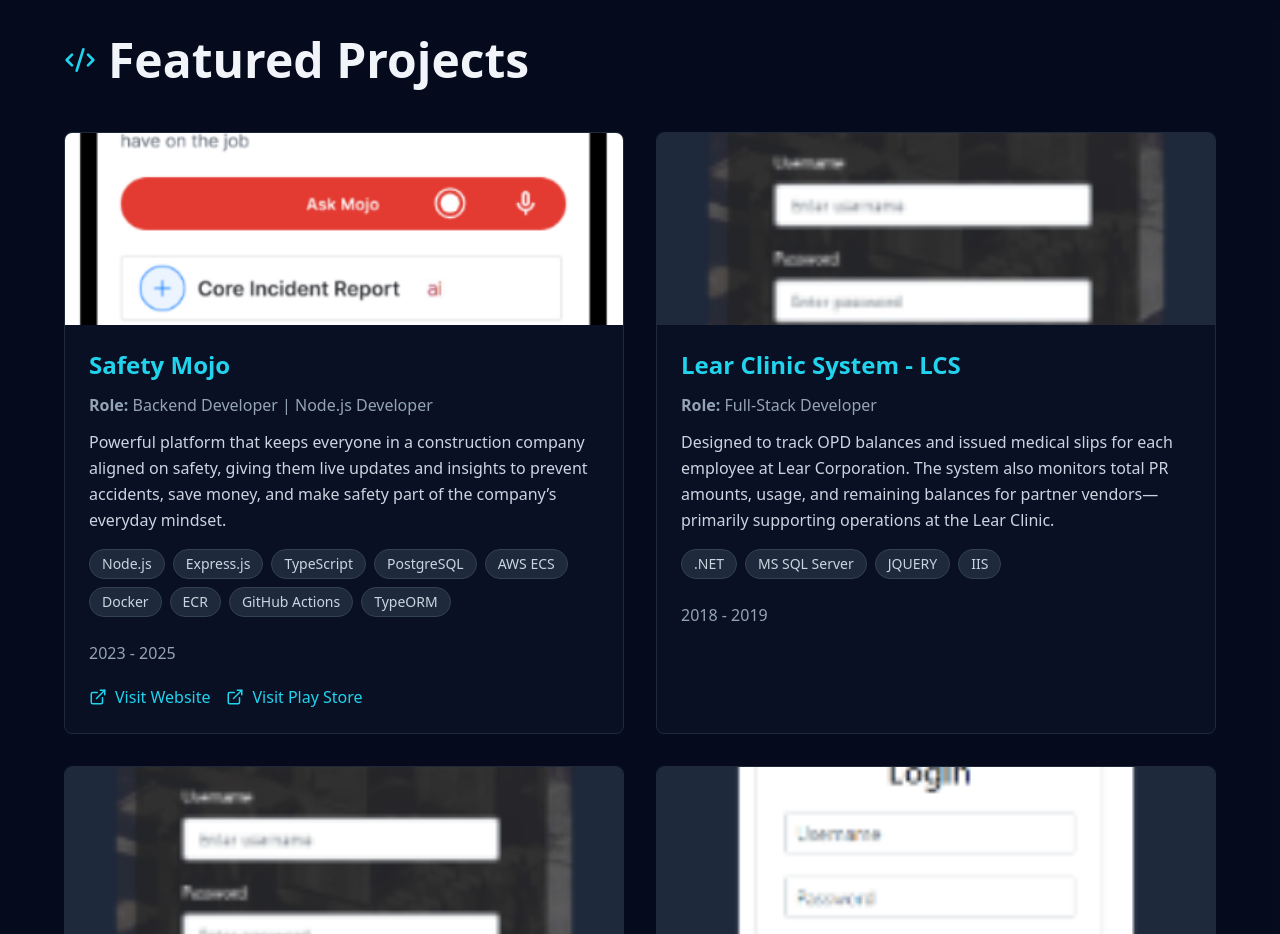
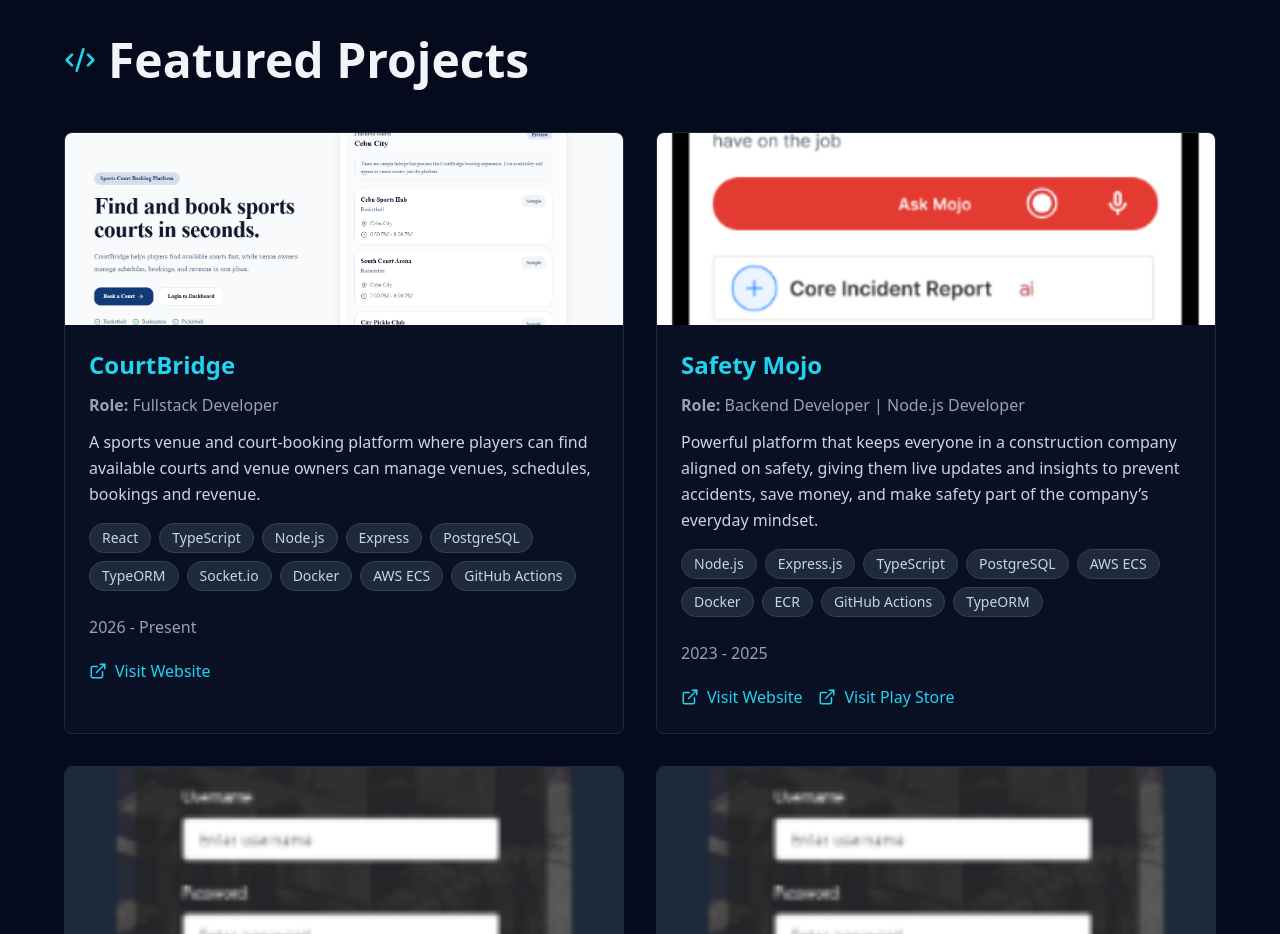
Before and after one commit to nadnad121021/dynamic-portfolio, a React (Vite) app: page / in a window 1280 px wide. Shown: the part 4300-5234 px from the top of the page. Built offline with nearby package versions, Linux system fonts and the light colour scheme.

Commit message:
feat: added projects

```diff
--- a/src/portfolio.ts
+++ b/src/portfolio.ts
@@ -55,6 +55,30 @@
         }
     ],
     projects: [
+        {
+            title: 'CourtBridge',
+            description: 'A sports venue and court-booking platform where players can find available courts and venue owners can manage venues, schedules, bookings and revenue.',
+            technologies: [
+                'React',
+                'TypeScript',
+                'Node.js',
+                'Express',
+                'PostgreSQL',
+                'TypeORM',
+                'Socket.io',
+                'Docker',
+                'AWS ECS',
+                'GitHub Actions',
+            ],
+            logo: 'courtbridge.png',
+            website: 'https://courtbridge.dev/',
+            github: '#',
+            role: 'Fullstack Developer',
+            duration: "2026 - Present",
+            hasWebsite: true,
+            hasPlaystoreLink: false,
+            playstoreLink: '',
+        },
         {
             title: 'Safety Mojo',
             description: 'Powerful platform that keeps everyone in a construction company aligned on safety, giving them live updates and insights to prevent accidents, save money, and make safety part of the company’s everyday mindset.',
```
Also changed, not shown: src/components/header.tsx (+17 -6 lines), public/projects/courtbridge.png (added).
